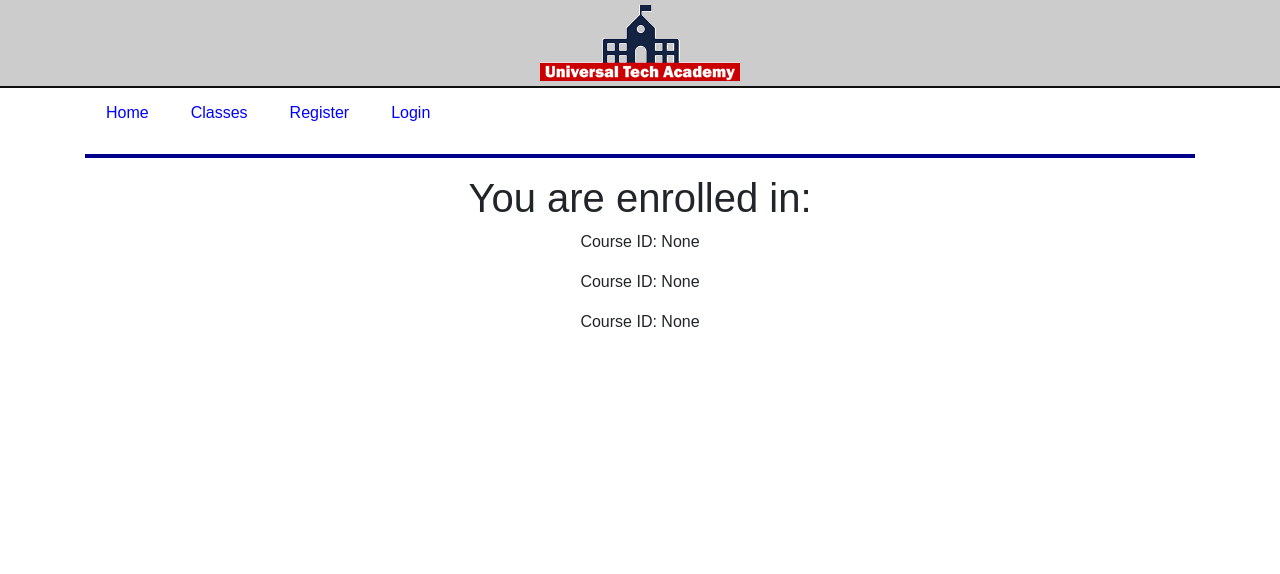
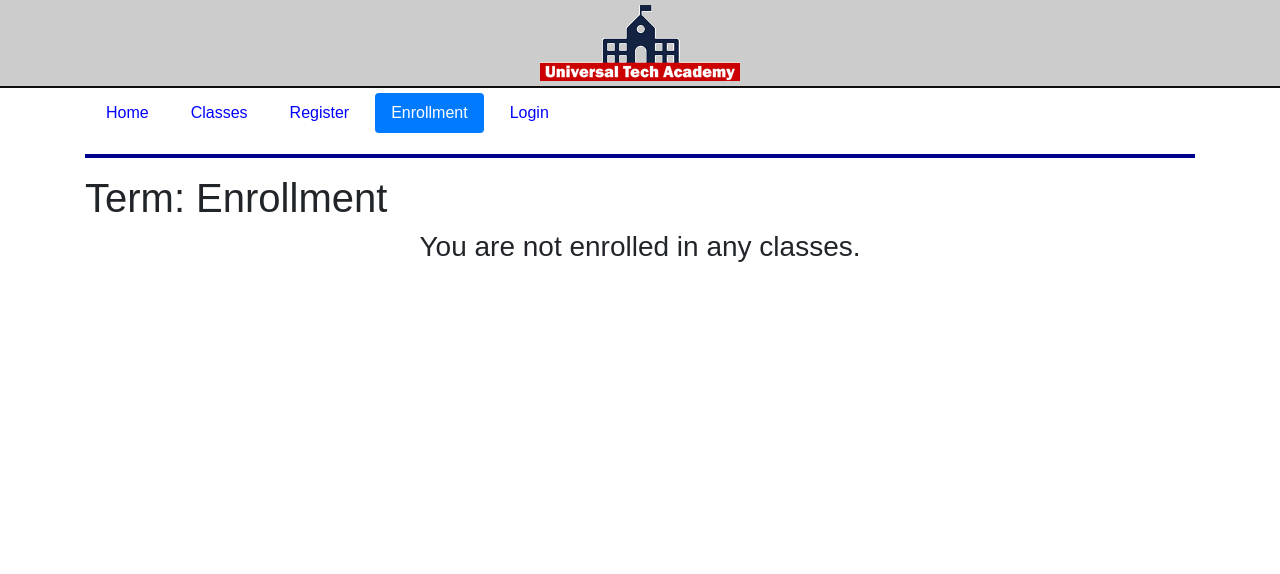
Before and after one commit to ChaseOstien/Enrollment-site, a Flask app: page /enrollment in a window 1280 px wide. Shown: the top 574 px of the page. Run offline with Flask 3, Linux system fonts and the light colour scheme; some libraries are stand-ins or nearby versions.

Commit message:
updated enrollment and register routes

```diff
--- a/application/routes.py
+++ b/application/routes.py
@@ -1,5 +1,5 @@
 from application import app, db
-from flask import Response, json, render_template, request, redirect, flash
+from flask import Response, json, render_template, request, redirect, flash, url_for
 from application.models import User, Course, Enrollment
 from application.forms import LoginForm, RegisterForm
 
@@ -11,12 +11,16 @@
 def index():
     return render_template('index.html', index=True)
 
-@app.route('/login', methods=['GET', 'POST'])
+@app.route('/login', methods=['GET', 'POST']) # removed password hashing from route due to deprecated dependencies that were not updated in the tutorial.
 def login():
     form = LoginForm()
     if form.validate_on_submit():
-        if request.form.get('email') == 'test@uta.com':
-            flash('You are logged in!', 'success')
+        email = form.email.data
+        password = form.password.data
+
+        user = User.objects(email=email).first()
+        if user and password == user.password:
+            flash(f'{user.first_name}, You are logged in!', 'success')
             return redirect('/index')
         else:
             flash('Sorry, something went wrong!', 'danger')
@@ -24,26 +28,52 @@
 
 @app.route('/courses')
 @app.route('/courses/<term>')
-def courses(term="Spring 2019"):
-    return render_template('courses.html', courseData=courseData, courses=True, term=term)
+def courses(term = None):
+    if term is None:
+        term = 'Spring 2019'
 
-@app.route('/register', methods=['GET', 'POST'])
+    classes = Course.objects.order_by('+courseID')
+    return render_template('courses.html', courseData=classes, courses=True, term=term)
+
+@app.route('/register', methods=['GET', 'POST']) # removed password hashing from route due to deprecated dependencies that were not updated in the tutorial.
 def register():
     form = RegisterForm()
     if form.validate_on_submit():
-        if request.form.get('email') == 'test@uta.com':
-            flash('You are registered!', 'success')
-            return redirect('/index')
-        else:
-            flash('Sorry, something went wrong!', 'danger')
+        user_id = User.objects.count()
+        user_id += 1
+
+        email = form.email.data
+        password = form.password.data
+        first_name = form.first_name.data
+        last_name = form.last_name.data
+
+        user = User(user_id=user_id, email=email, first_name=first_name, last_name=last_name, password=password)
+        user.save()
+        flash('You are registered!', 'success')
+        return redirect(url_for('index'))
+
     return render_template('register.html', title='Register', form=form, register=True)
+
+
 
 @app.route('/enrollment', methods=["GET", "POST"])
 def enrollment():
-    id = request.form.get('courseID')
-    title = request.form.get('title')
+    courseID = request.form.get('courseID')
+    courseTitle = request.form.get('title')
+    user_id = 1
+
+    if courseID:
+        if Enrollment.objects(user_id=user_id, courseID=courseID):
+            flash(f'Oops! You are already registered in this course {courseTitle}!', "danger")
+            return redirect(url_for('courses'))
+        else:
+            Enrollment(user_id=user_id, courseID=courseID)
+            flash(f'You are enrolled in {courseTitle}!', "success")
+
+    classes = None
+
     term = request.form.get('term')
-    return render_template('enrollment.html', enrollment=True, data={"id":id, "title":title, "term":term})
+    return render_template('enrollment.html', enrollment=True, title='Enrollment', classes=classes)
 
 @app.route('/api')
 @app.route('/api/<idx>')
@@ -54,6 +84,8 @@
         jdata = courseData[int(idx)]
     return Response(json.dumps(jdata), mimetype="application/json")
 
+
+
 @app.route('/user')
 def user():
     print('Hello!')
--- a/application/templates/enrollment.html
+++ b/application/templates/enrollment.html
@@ -1,14 +1,43 @@
 {% extends "layout.html" %}
 
 {% block content %}
-    <div class="row">
+
+<h1>Term: {{ title }}</h1>
+
+<div class="row">
         <div class="col-md-12 text-center">
+            {% if not classes %}
+
+            <h3>You are not enrolled in any classes.</h3>
+
+            {% else %}
+
             <h1>You are enrolled in:</h1>
 
-            <p>Course ID: {{ data.id }}</p>
-            <p>Course ID: {{ data.title }}</p>
-            <p>Course ID: {{ data.term }}</p>
+        <table class="table table-hover">
+            <thead>
+            <tr>
+                <th scope="col">Course ID</th>
+                <th scope="col">Title</th>
+                <th scope="col">Description</th>
+                <th scope="col">Credits</th>
+                <th scope="col">Term</th>
+            </tr>
+            </thead>
+            <tbody>
 
-        </div>
+            <!-- Construct the rest of courses here -->
+            {% for class in classes %}
+            <tr>
+                <td scope='row'>{{ class["courseID"] }}</td>
+                <td>{{ class["title"] }}</td>
+                <td>{{ class["description"] }}</td>
+                <td>{{ class["credits"] }}</td>
+                <td>{{ class["term"] }}</td>
+            </tr>
+            {% endfor %}
+        </table>
+        {% endif %}
     </div>
+</div>
 {% endblock %}
--- a/application/templates/includes/nav.html
+++ b/application/templates/includes/nav.html
@@ -4,6 +4,7 @@
                 <li class="nav-item"><a href="{{ url_for('index') }}" class="nav-link {% if index %}active{% endif %}">Home</a></li>
                 <li class="nav-item"><a href="{{ url_for('courses') }}" class="nav-link {% if courses %}active{% endif %}">Classes</a></li>
                 <li class="nav-item"><a href="{{ url_for('register') }}" class="nav-link {% if register %}active{% endif %}">Register</a></li>
+                <li class="nav-item"><a href="{{ url_for('enrollment') }}" class="nav-link {% if enrollment %}active{% endif %}">Enrollment</a></li>
                 <li class="nav-item"><a href="{{ url_for('login') }}" class="nav-link {% if login %}active{% endif %}">Login</a></li>
             </ul>
         </nav>
--- a/application/templates/login.html
+++ b/application/templates/login.html
@@ -1,12 +1,14 @@
     {% extends "layout.html" %}
 
     {% block content %}
-    <h1>{{ title }}</h1>
+
 
     <div class="row">
         <div class="col-md-6 offset-md-3">
             <h3></h3>
             <form name="login" action="" method="post" novalidate>
+                <fieldset class="form-group">
+                    <legend>{{title}}</legend>
                 {{ form.hidden_tag() }}
 
                 <p>
@@ -26,7 +28,7 @@
                 <p>
                     {{ form.submit() }}
                 </p>
-
+            </fieldset>
             </form>
         </div>
     </div>
```
Also changed, not shown: application/forms.py (+14 -8 lines), application/models.py (+11 -4 lines), application/templates/register.html (+8 -6 lines).
